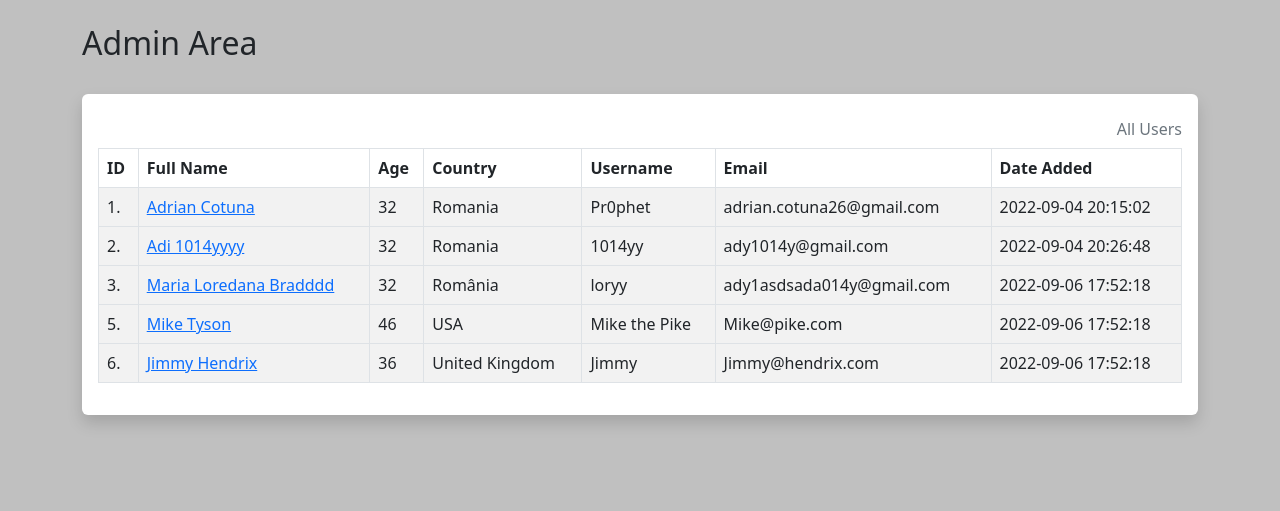
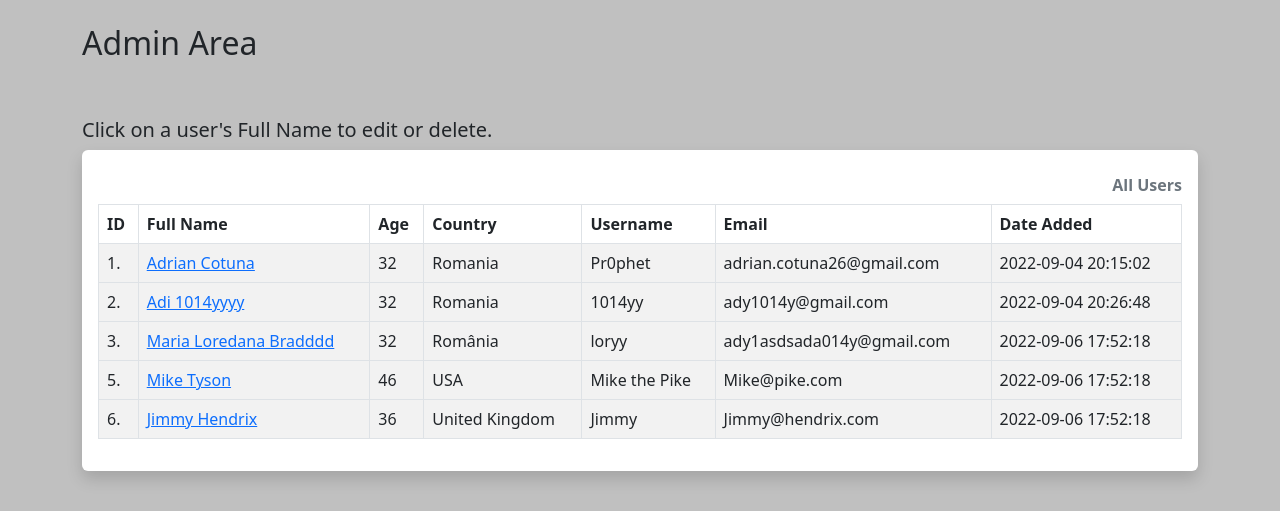
Before and after one commit to xAdrianCx/Market-Online, a Flask app: page /admin in a window 1280 px wide. Shown: the part 70-581 px from the top of the page. Run offline with Flask 2, Linux system fonts and the light colour scheme; a user stored in the database is signed in; data comes from the database, SQL or seed files in the repository.

Commit message:
Reworked admin.html

```diff
--- a/templates/admin.html
+++ b/templates/admin.html
@@ -3,10 +3,11 @@
 {% block content %}
 
     <h2>Admin Area</h2>
-    <br/>
+    <br/><br/>
+    <h5>Click on a user's Full Name to edit or delete.</h5>
 <div class="shadow p-3 mb-5 bg-body rounded">
     <table class="table caption-top table-hover table-bordered table-striped">
-        <caption>All Users</caption>
+        <caption><strong>All Users</strong></caption>
         <thead>
             <tr>
                 <th scope="col">ID</th>
```
